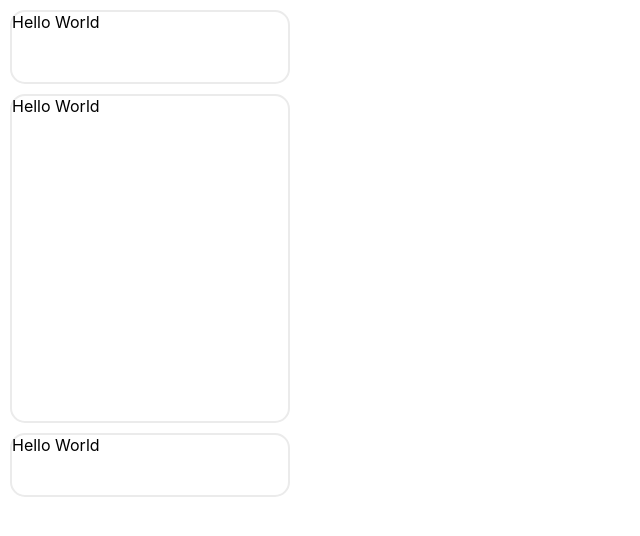
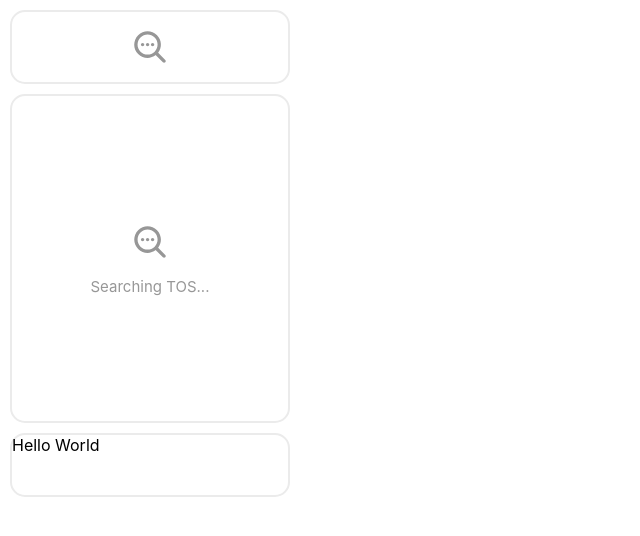
Before and after one commit to hanskrohn/ToSBot, a React (Create React App) app in the folder frontend/: page / in a window 1280 px wide. Shown: the top 536 px of the page, without its empty margins (0-640 px from the left). Built offline with nearby package versions, Linux system fonts and the light colour scheme.

Commit message:
Created searching component and introduced react-icons package

```diff
--- a/frontend/package.json
+++ b/frontend/package.json
@@ -13,6 +13,7 @@
     "@types/react-dom": "^17.0.0",
     "react": "^17.0.2",
     "react-dom": "^17.0.2",
+    "react-icons": "^4.2.0",
     "react-scripts": "4.0.3",
     "web-vitals": "^1.0.1"
   },
--- a/frontend/public/index.html
+++ b/frontend/public/index.html
@@ -5,10 +5,7 @@
     <link rel="icon" href="%PUBLIC_URL%/favicon.ico" />
     <meta name="viewport" content="width=device-width, initial-scale=1" />
     <meta name="theme-color" content="#000000" />
-    <meta
-      name="description"
-      content="Web site created using create-react-app"
-    />
+    <meta name="description" content="Web site created using create-react-app" />
     <link rel="apple-touch-icon" href="%PUBLIC_URL%/logo192.png" />
     <!--
       manifest.json provides metadata used when your web app is installed on a
--- a/frontend/src/components/HighlightButton.tsx
+++ b/frontend/src/components/HighlightButton.tsx
@@ -2,7 +2,9 @@ import React from 'react';
 
 import '../css/HighlightButton.css';
 
+/** Component that renders the highligh text button */
 const HighlightButton: React.FC<any> = () => {
+  // TODO: Send Request to API with highlighted information
   return <div className="highlight-button-container grey-container-borders"> Hello World</div>;
 };
 
--- a/frontend/src/components/Results.tsx
+++ b/frontend/src/components/Results.tsx
@@ -1,9 +1,15 @@
 import React from 'react';
 
 import '../css/Results.css';
+import { Searching } from './Searching';
 
+/** Components that displays the result cards of the TOS */
 const Results: React.FC<any> = () => {
-  return <div className="results-container grey-container-borders"> Hello World</div>;
+  return (
+    <div className="results-container grey-container-borders">
+      <Searching displaySearchingText />
+    </div>
+  );
 };
 
 export { Results };
--- /dev/null
+++ b/frontend/src/components/Searching.tsx
@@ -0,0 +1,22 @@
+import React from 'react';
+import { CgSearchLoading } from 'react-icons/cg';
+
+import '../css/Searching.css';
+
+interface SearchingProps {
+  displaySearchingText?: boolean;
+}
+
+/** Component to display Searching icon */
+const Searching: React.FC<SearchingProps> = (props: SearchingProps) => {
+  const { displaySearchingText } = props;
+
+  return (
+    <div className="stack-grow">
+      <CgSearchLoading className="magnifying-glass" />
+      {displaySearchingText && <p className="searching-text">Searching TOS...</p>}
+    </div>
+  );
+};
+
+export { Searching };
--- a/frontend/src/components/Summary.tsx
+++ b/frontend/src/components/Summary.tsx
@@ -1,9 +1,15 @@
 import React from 'react';
 
 import '../css/Summary.css';
+import { Searching } from './Searching';
 
+/** Summary Component, Displays Pie Chart, Cases found, and Overall Grade */
 const Summary: React.FC<any> = () => {
-  return <div className="summary-container grey-container-borders"> Hello World</div>;
+  return (
+    <div className="summary-container grey-container-borders">
+      <Searching />
+    </div>
+  );
 };
 
 export { Summary };
--- /dev/null
+++ b/frontend/src/css/Searching.css
@@ -0,0 +1,15 @@
+.stack-grow {
+  display: flex;
+  flex-direction: column;
+  height: 100%;
+  justify-content: center;
+  align-items: center; }
+
+.magnifying-glass {
+  font-size: 40px;
+  color: #979797; }
+
+.searching-text {
+  padding-top: 15px;
+  font-size: 15px;
+  color: #979797; }
--- /dev/null
+++ b/frontend/src/sass/Searching.scss
@@ -0,0 +1,20 @@
+$grey: #979797;
+
+.stack-grow {
+  display: flex;
+  flex-direction: column;
+  height: 100%;
+  justify-content: center;
+  align-items: center;
+}
+
+.magnifying-glass {
+  font-size: 40px;
+  color: $grey;
+}
+
+.searching-text {
+  padding-top: 15px;
+  font-size: 15px;
+  color: $grey;
+}
```
Also changed, not shown: 1 other file (tests, documents, lock files or other folders).
